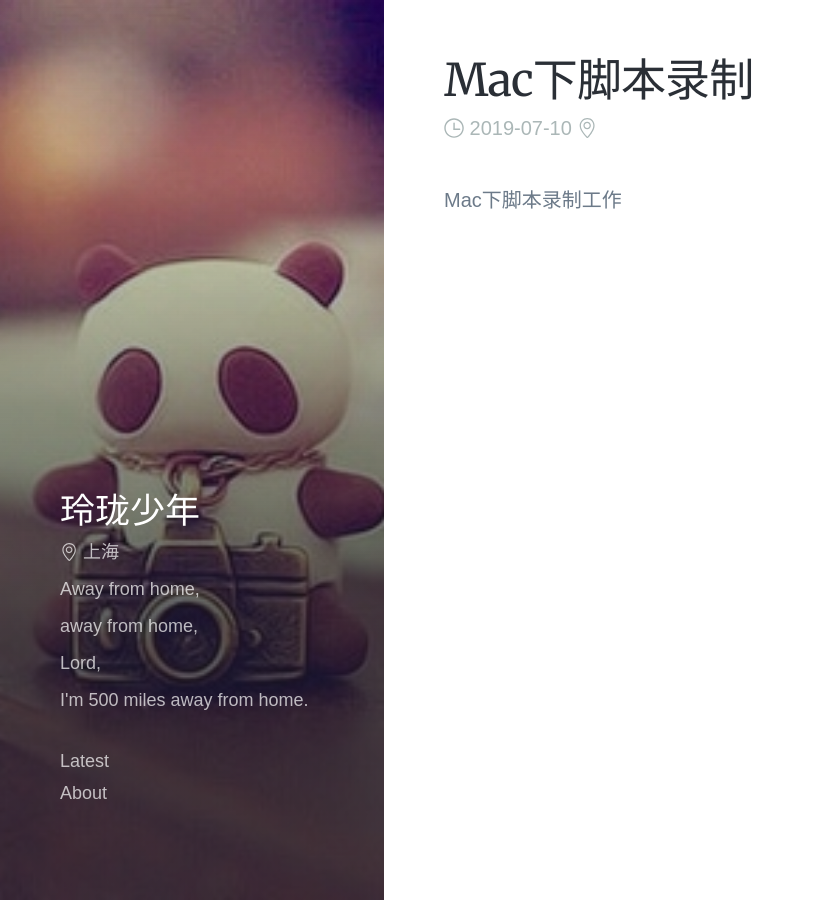
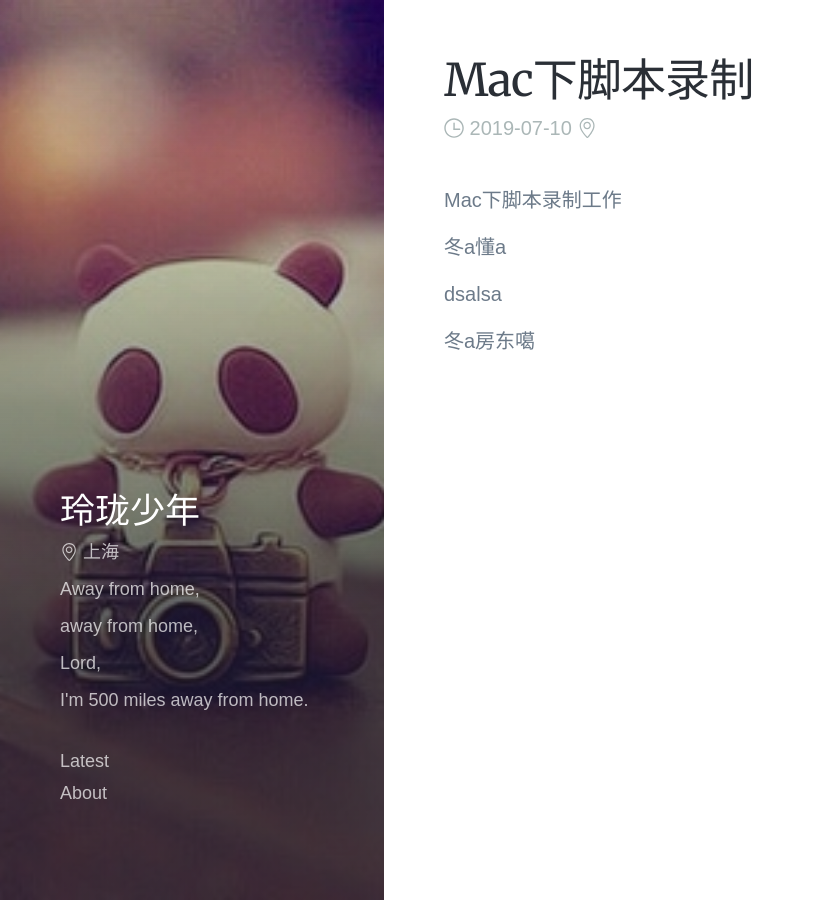
Before and after one commit to auaa/auaa.github.io, a Jekyll site: the page built from share/mac/_posts/2019-07-10-mac下脚本录制.md, in a window 1280 px wide and 900 px high. Shown: the whole window, without its empty margins (0-814 px from the left). Built offline with Jekyll 4.4.1, drawn with Linux system fonts in a browser that asks for light colours; some web fonts are replaced; our own code applies the rules of GitHub Pages for plain Markdown files; comment, search, counter and statistics services are not loaded.

Commit message:
自动提交

```diff
--- a/share/mac/_posts/2019-07-10-mac下脚本录制.md
+++ b/share/mac/_posts/2019-07-10-mac下脚本录制.md
@@ -1 +1,11 @@
 Mac下脚本录制工作
+
+冬a懂a
+
+
+
+dsalsa
+
+
+
+冬a房东噶
```
